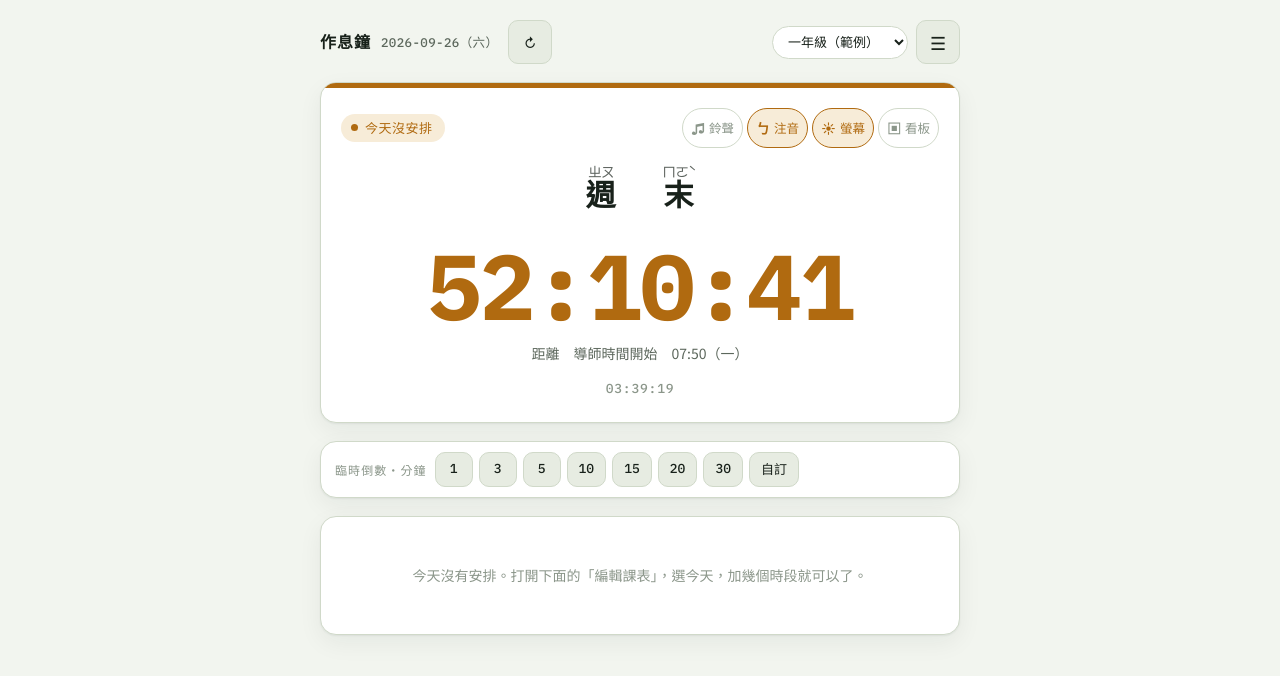
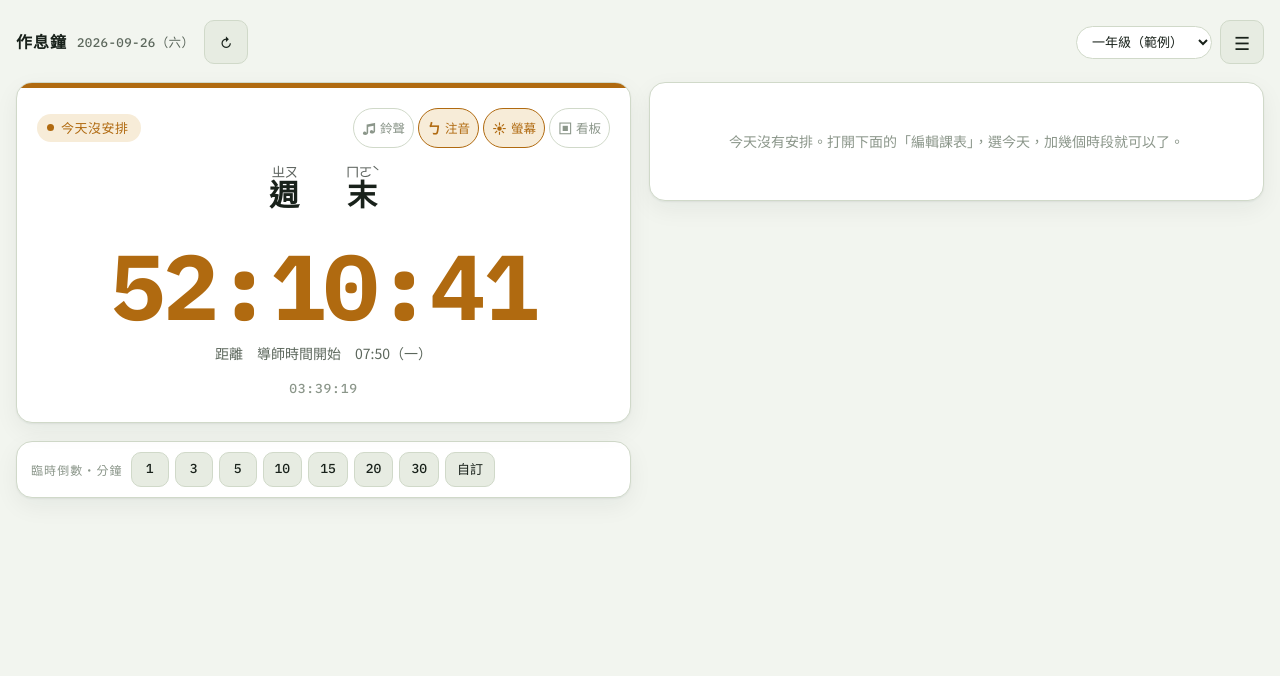
Before and after one commit to richatrak/kidz-schedule, a plain HTML site: page index.html in a window 1280 px wide. Drawn offline with Linux system fonts and the light colour scheme.

Commit message:
寬螢幕分成兩欄，一般模式不再鎖在 640px
量出來的浪費（一般模式，非看板）：
  iPad 橫放 1164px  內容 640  空白 45%
  桌機     1424px  內容 640  空白 55%
  桌機     1904px  內容 640  空白 66%
看板模式早就有兩欄規則、用掉 97~99%，一般模式卻沒有。

900px 以上改成左右兩欄：時鐘在左、今天的完整時間軸在右，不用捲動就看得到
一整天。時鐘用 position:sticky 黏在上面 —— 捲動看下午的課時，小孩還是看得到
現在幾點、還剩多久。窄螢幕維持單欄。

  iPad 橫放 → 96%   桌機 1424 → 97%

單欄上限也從 640 放寬到 720：直放的平板是 810px 寬，640 會兩側各空一塊。
圓盤上限跟著放寬（一般 400→440，兩欄時到 520）。

內容最寬 1500px 就停住，不是忘了：再寬只是把同樣的內容攤開 —— 圓盤受螢幕
高度限制，時間軸每列本來就有餘裕。要填滿整面牆是看板模式的工作。

新增 layout 測試 11 項，把「寬螢幕要真的用掉寬度」「兩欄的相對位置」
「窄螢幕維持單欄」「看板模式不受影響」釘住。

Co-Authored-By: Claude Opus 5 (1M context) <noreply@anthropic.com>

```diff
--- a/index.html
+++ b/index.html
@@ -118,7 +118,37 @@ body {
   body .sheet-head { padding-top: calc(14px + max(env(safe-area-inset-top, 0px), 24px)); }
 }
 
-.wrap { max-width: 640px; margin: 0 auto; display: flex; flex-direction: column; gap: 18px; }
+/* 720px：直放的平板（810px 寬）才不會兩側各空一大塊。再寬就該分欄了。 */
+.wrap { max-width: 720px; margin: 0 auto; display: flex; flex-direction: column; gap: 18px; }
+
+/* ═══ 寬螢幕：左右兩欄 ═══
+   單欄鎖在 640px，在橫放的 iPad 上浪費 45% 寬度、桌機 55~66% —— 而右邊那
+   一片空白本來可以放下今天的完整時間軸，不用捲動。
+
+   只在「寬」的時候才分欄，不看長寬比：直立的平板再高也不該分欄。
+   看板模式有自己的兩欄規則（而且要填滿整個螢幕），所以這裡排除掉它。 */
+@media (min-width: 900px) {
+  body:not(.kiosk) .wrap {
+    max-width: 1500px;
+    display: grid;
+    grid-template-columns: minmax(0, 1fr) minmax(0, 1fr);
+    grid-template-rows: auto auto auto;
+    align-items: start;
+    gap: 18px;
+  }
+  body:not(.kiosk) header    { grid-column: 1 / -1; grid-row: 1; }
+  body:not(.kiosk) .now      { grid-column: 1; grid-row: 2; }
+  body:not(.kiosk) .quick    { grid-column: 1; grid-row: 3; }
+  body:not(.kiosk) .timeline { grid-column: 2; grid-row: 2 / -1; }
+
+  /* 時鐘黏在上面：右邊的時間軸比左邊長，捲動看下午的課時
+     小孩還是看得到現在幾點、還剩多久。 */
+  body:not(.kiosk) .now { position: sticky; top: 14px; }
+
+  /* 欄位變寬了，圓盤跟著大一點。三個上限分別擋住：太寬的螢幕、太矮的螢幕、
+     以及「再大也沒意義」—— 470px 之後圓盤只是變胖，讀不出更多東西。 */
+  body:not(.kiosk) .dial[data-on="1"] { width: min(44vw, 62vmin, 520px); }
+}
 
 button, input, select, textarea { font: inherit; color: inherit; }
 :where(button, input, select, textarea, [tabindex]):focus-visible {
@@ -265,7 +295,7 @@ body.kiosk .tgl { min-height: 44px; padding: 0 15px; gap: 7px; }
 .dial { display: grid; place-items: center; }
 .dial[data-on="1"] {
   position: relative;
-  width: min(64vmin, 78vw, calc(400px * var(--scale)));
+  width: min(64vmin, 78vw, calc(440px * var(--scale)));
   aspect-ratio: 1;
   container-type: size;          /* 裡面的字級用 cqw 跟著圓盤走，不是跟著視窗 */
   margin: 10px auto 4px;
```
